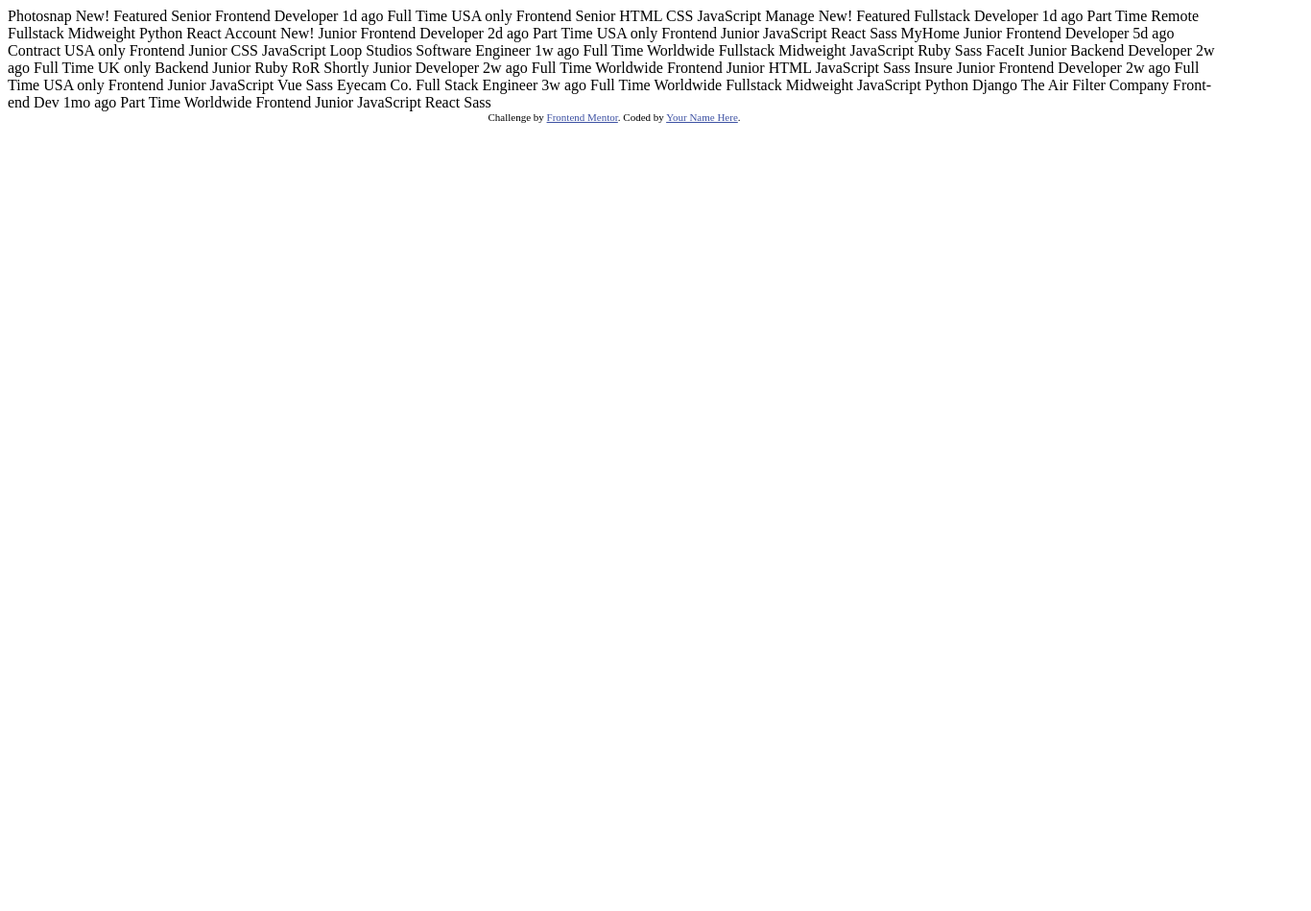
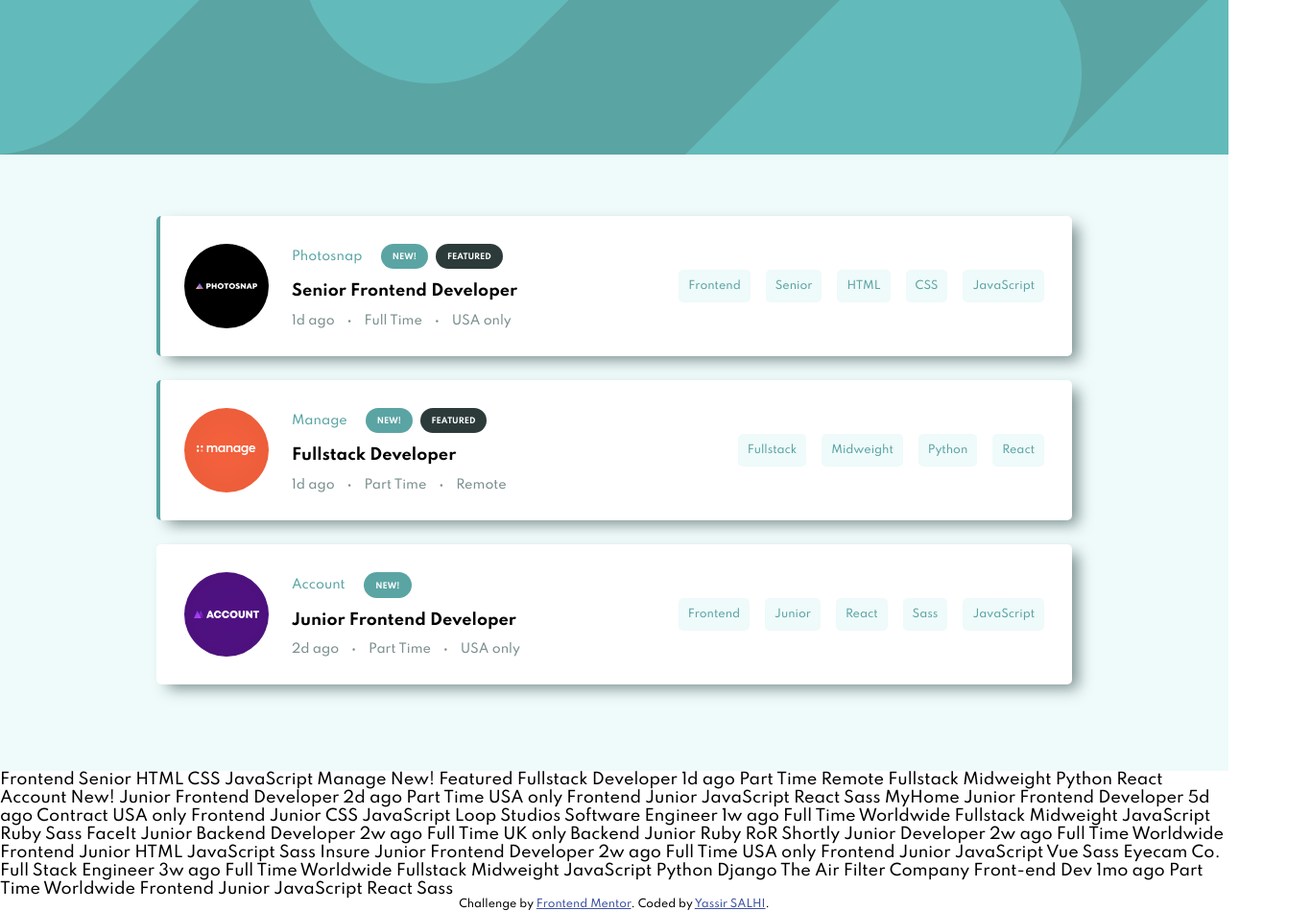
Before and after one commit to ysalhi/jobListings, a plain HTML site: page index.html in a window 1280 px wide. Shown: the whole page at 96% size, 1366 px wide, since content can reach past the window. Before the commit the page ends 800 px from the top, so only its background shows below. Drawn offline with Linux system fonts and the light colour scheme.

Commit message:
Finalize design

```diff
--- /dev/null
+++ b/css/styles.css
@@ -0,0 +1,139 @@
+body {
+    margin: 0;
+    font-family: 'Spartan', sans-serif;
+}
+
+.mainContainer {
+    width: 100%;
+}
+
+.mainContainer .topBackground {
+    background-image: url('../images/bg-header-desktop.svg');
+    background-color: hsl(180, 29%, 50%);
+    background-repeat: no-repeat;
+    background-size: cover;
+}
+
+.mainContainer .topBackground img {
+    visibility: hidden;
+}
+
+.mainContainer .offersDiv {
+    background-color: hsl(180, 52%, 96%);
+    width: 100%;
+    display: flex;
+    flex-direction: column;
+    justify-content: flex-start;
+    align-items: center;
+    padding: 4rem 0;
+}
+
+.mainContainer .offersDiv .offer {
+    width: 70%;
+    background-color: white;
+    display: flex;
+    padding: 1.8rem;
+    border-radius: 5px;
+    position: relative;
+    box-shadow: 9px 7px 15px -3px hsl(180, 8%, 52%);
+    margin-bottom: 1.6rem;
+}
+
+.mainContainer .offersDiv .featuredOffer {
+    border-left: 4px solid hsl(180, 29%, 50%);
+    padding-left: calc(1.8rem - 4px);
+}
+
+
+.mainContainer .offersDiv .offer .offerDescription {
+    display: flex;
+    flex-direction: column;
+    margin-left: 1.5rem;
+    justify-content: space-between;
+    align-self: stretch;
+}
+
+.mainContainer .offersDiv .offer .offerDescription .companyInfo {
+    display: flex;
+    align-items: center;
+}
+
+.mainContainer .offersDiv .offer .offerDescription .companyInfo .companyName {
+    color: hsl(180, 29%, 50%);
+    font-weight: 500;
+    font-size: 0.8rem;
+}
+
+.mainContainer .offersDiv .offer .offerDescription .companyInfo .new {
+    color: white;
+    display: inline-block;
+    background-color: hsl(180, 29%, 50%);
+    border-radius: 15px;
+    height: 12px;
+    vertical-align: 10px;
+    padding: 3% 5%;
+    line-height: 14px;
+    font-size: 0.5rem;
+    font-weight: 700;
+    margin-left: 1.2rem;
+}
+
+.mainContainer .offersDiv .offer .offerDescription .companyInfo .featured {
+    color: white;
+    display: inline-block;
+    flex-shrink: 0;
+    align-items: center;
+    background-color: hsl(180, 14%, 20%);
+    border-radius: 15px;
+    height: 12px;
+    vertical-align: 10px;
+    padding: 3% 5%;
+    line-height: 14px;
+    font-size: 0.5rem;
+    font-weight: 700;
+    margin-left: 0.5rem;
+}
+
+.mainContainer .offersDiv .offer .offerDescription .position {
+    font-size:1rem;
+    font-weight: 700;
+}
+
+.mainContainer .offersDiv .offer .offerDescription .positionInfo {
+    font-size:0.8rem;
+    font-weight: 500;
+    color: hsl(180, 8%, 52%);
+    display: flex;
+}
+
+.mainContainer .offersDiv .offer .offerDescription .positionInfo .item {
+    margin-right: 0.8rem;
+}
+
+.mainContainer .offersDiv .offer .tagsDiv {
+    margin-left: auto;
+    display: flex;
+    align-self: center;
+    justify-content: space-between;
+    align-items: flex-end;
+    flex-shrink: 0;
+}
+
+.mainContainer .offersDiv .offer .tagsDiv .tag {
+    background-color: hsl(180, 52%, 96%);
+    border-radius: 5px;
+    color: hsl(180, 29%, 50%);
+    font-weight: 500;
+    font-size: 0.7rem;
+    padding: 10px;
+    flex-shrink: 0;
+    font-weight: 500;
+    margin-left: 1rem;
+}
+
+.attribution {
+    font-size: 11px; text-align: center;
+}
+.attribution a {
+    color: hsl(228, 45%, 44%);
+}
--- a/index.html
+++ b/index.html
@@ -1,28 +1,114 @@
 <!DOCTYPE html>
 <html lang="en">
+
 <head>
   <meta charset="UTF-8">
-  <meta name="viewport" content="width=device-width, initial-scale=1.0"> <!-- displays site properly based on user's device -->
+  <meta name="viewport" content="width=device-width, initial-scale=1.0">
+  <!-- displays site properly based on user's device -->
 
   <link rel="icon" type="image/png" sizes="32x32" href="./images/favicon-32x32.png">
+  <link href="https://fonts.googleapis.com/css2?family=Spartan:wght@500;700&display=swap" rel="stylesheet">
+  <link rel="stylesheet" href="css/styles.css">
 
   <title>Frontend Mentor | Job Listings</title>
 
   <!-- Feel free to remove these styles or customise in your own stylesheet 👍 -->
   <style>
-    .attribution { font-size: 11px; text-align: center; }
-    .attribution a { color: hsl(228, 45%, 44%); }
+    .attribution {
+      font-size: 11px;
+      text-align: center;
+    }
+
+    .attribution a {
+      color: hsl(228, 45%, 44%);
+    }
   </style>
 </head>
+
 <body>
+  <div class="mainContainer">
+    <div class="topBackground">
+      <img src="images/bg-header-desktop.svg" />
+    </div>
+    <div class="offersDiv">
+      <div class="offer featuredOffer">
+        <img src="images/photosnap.svg" />
+        <div class="offerDescription">
+          <div class="companyInfo">
+            <div class="companyName">Photosnap</div>
+            <div class="new">NEW!</div>
+            <div class="featured">FEATURED</div>
+          </div>
+          <div class="position">Senior Frontend Developer</div>
+          <div class="positionInfo">
+            <div class="item">1d ago</div>
+            <div class="item"><b>&#183;</b></div>
+            <div class="item">Full Time</div>
+            <div class="item"><b>&#183;</b></div>
+            <div class="item">USA only</div>
+          </div>
+        </div>
+        <div class="tagsDiv">
+          <div class="tag">Frontend</div>
+          <div class="tag">Senior</div>
+          <div class="tag">HTML</div>
+          <div class="tag">CSS</div>
+          <div class="tag">JavaScript</div>
+        </div>
+      </div>
+
+      <div class="offer featuredOffer">
+        <img src="images/manage.svg" />
+        <div class="offerDescription">
+          <div class="companyInfo">
+            <div class="companyName">Manage</div>
+            <div class="new">NEW!</div>
+            <div class="featured">FEATURED</div>
+          </div>
+          <div class="position">Fullstack Developer</div>
+          <div class="positionInfo">
+            <div class="item">1d ago</div>
+            <div class="item"><b>&#183;</b></div>
+            <div class="item">Part Time</div>
+            <div class="item"><b>&#183;</b></div>
+            <div class="item">Remote</div>
+          </div>
+        </div>
+        <div class="tagsDiv">
+          <div class="tag">Fullstack</div>
+          <div class="tag">Midweight</div>
+          <div class="tag">Python</div>
+          <div class="tag">React</div>
+        </div>
+      </div>
+
+      <div class="offer">
+        <img src="images/account.svg" />
+        <div class="offerDescription">
+          <div class="companyInfo">
+            <div class="companyName">Account</div>
+            <div class="new">NEW!</div>
+          </div>
+          <div class="position">Junior Frontend Developer</div>
+          <div class="positionInfo">
+            <div class="item">2d ago</div>
+            <div class="item"><b>&#183;</b></div>
+            <div class="item">Part Time</div>
+            <div class="item"><b>&#183;</b></div>
+            <div class="item">USA only</div>
+          </div>
+        </div>
+        <div class="tagsDiv">
+          <div class="tag">Frontend</div>
+          <div class="tag">Junior</div>
+          <div class="tag">React</div>
+          <div class="tag">Sass</div>
+          <div class="tag">JavaScript</div>
+        </div>
+      </div>
+
+    </div>
     <!-- Item Start -->
-  Photosnap
-  New!
-  Featured
-  Senior Frontend Developer
-  1d ago
-  Full Time
-  USA only
     <!-- Role -->
     Frontend
     <!-- Level -->
@@ -187,7 +273,11 @@
 
     <div class="attribution">
       Challenge by <a href="https://www.frontendmentor.io?ref=challenge" target="_blank">Frontend Mentor</a>.
-    Coded by <a href="#">Your Name Here</a>.
+      Coded by <a href="https://github.com/ysalhi">Yassir SALHI</a>.
+    </div>
+  </div>
   </div>
 </body>
+<script type="application/JavaScript" src="./js/main.js"></script>
+
 </html>
```
Also changed, not shown: js/main.js (added). Lines whose indentation alone changed are shown as unchanged.
